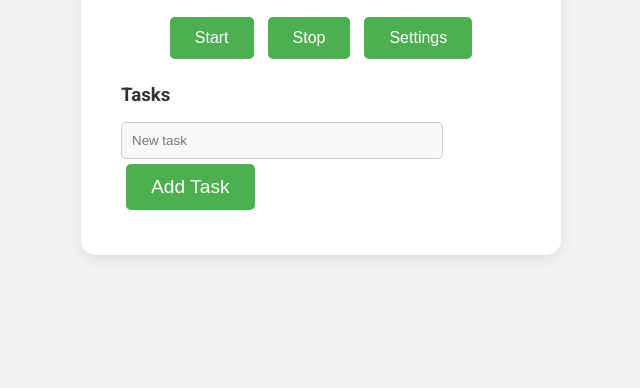
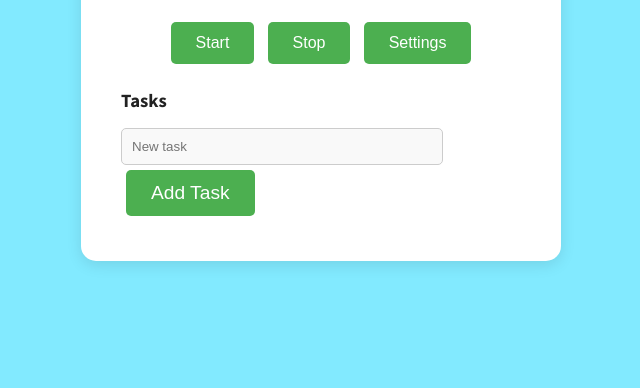
Before and after one commit to IshanAsati/pomidor, a plain HTML site: page index.html in a window 1280 px wide. Shown: the part 412-800 px from the top of the page, without its empty margins (319-959 px from the left). Drawn offline with Linux system fonts and the light colour scheme.

Commit message:
Update index.html
addded favicon

```diff
--- a/index.html
+++ b/index.html
@@ -4,19 +4,20 @@
     <meta charset="UTF-8">
     <meta name="viewport" content="width=device-width, initial-scale=1.0">
     <title>Pomidor Timer</title>
+    <link rel="icon" href="https://raw.githubusercontent.com/IshanAsati/pomidor/main/LOGO.png" type="image/png">
     <style>
-        @import url('https://fonts.googleapis.com/css2?family=Roboto:wght@400;700&display=swap');
+        @import url('https://fonts.googleapis.com/css2?family=Source+Sans+Pro:wght@400;700&display=swap');
 
         body {
-            font-family: 'Roboto', sans-serif;
+            font-family: 'Source Sans Pro', sans-serif;
             margin: 0;
             padding: 0;
             display: flex;
+            background: #82EAFF;
+            color: #222222;
             justify-content: center;
             align-items: center;
             height: 100vh;
-            background: #f4f4f4;
-            color: #333;
             animation: fadeIn 1s ease-in-out;
         }
 
@@ -48,6 +49,7 @@
         .header h1 {
             font-size: 2.5rem;
             margin: 0;
+            color: #222222;
         }
 
         .header p {
@@ -146,6 +148,7 @@
         .tasks h3 {
             margin-bottom: 10px;
             animation: fadeIn 1s ease-in-out;
+            color: #222222;
         }
 
         .tasks ul {
```
